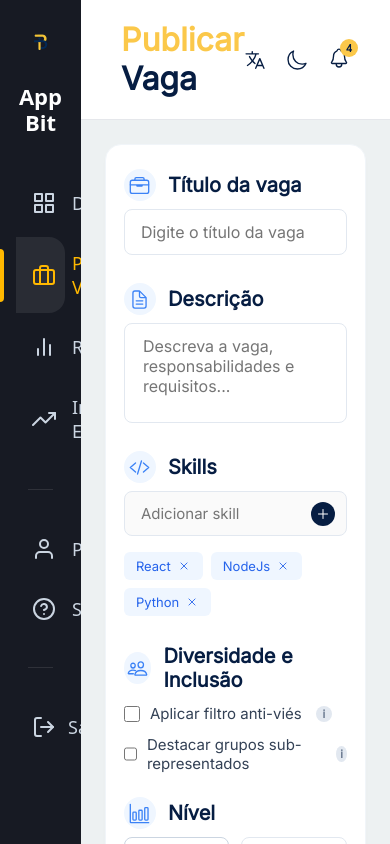
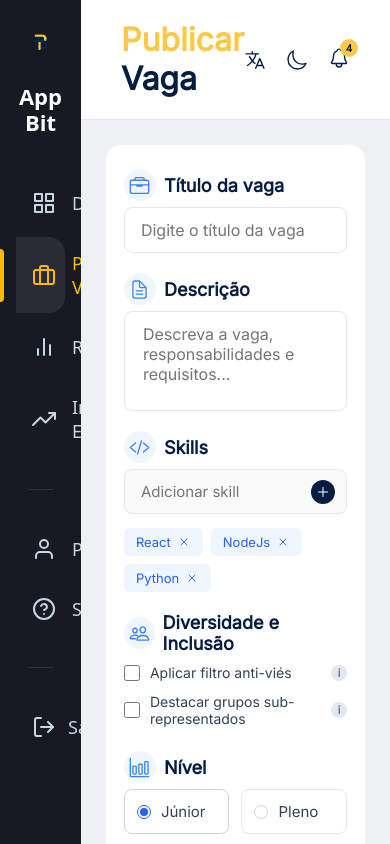
Before and after one commit to Manuellasantos/Black-In-Tech, a React (Vite) app: page /publicar-vaga in a window 390 px wide. Built offline with nearby package versions, Linux system fonts and the light colour scheme.

Commit message:
melhora responsividade da página Publicar Vaga

```diff
--- a/src/pages/PublicarVaga.css
+++ b/src/pages/PublicarVaga.css
@@ -227,6 +227,10 @@
     cursor: pointer;
 }
 
+.checkbox-text {
+    flex: 1;
+}
+
 .checkbox-custom-label input[type="checkbox"] {
     width: 16px;
     height: 16px;
@@ -361,3 +365,30 @@
         justify-content: center;
     }
 }
+
+@media (max-width: 480px) {
+
+    .field-label {
+        font-size: 18px;
+        gap: 8px;
+    }
+
+    .icon-wrapper {
+        width: 28px;
+        height: 28px;
+        font-size: 16px;
+    }
+
+    .form-col {
+        gap: 20px;
+    }
+
+    .form-group {
+        gap: 6px;
+    }
+
+    .checkbox-custom-label {
+        font-size: 14px;
+    }
+
+}
```
